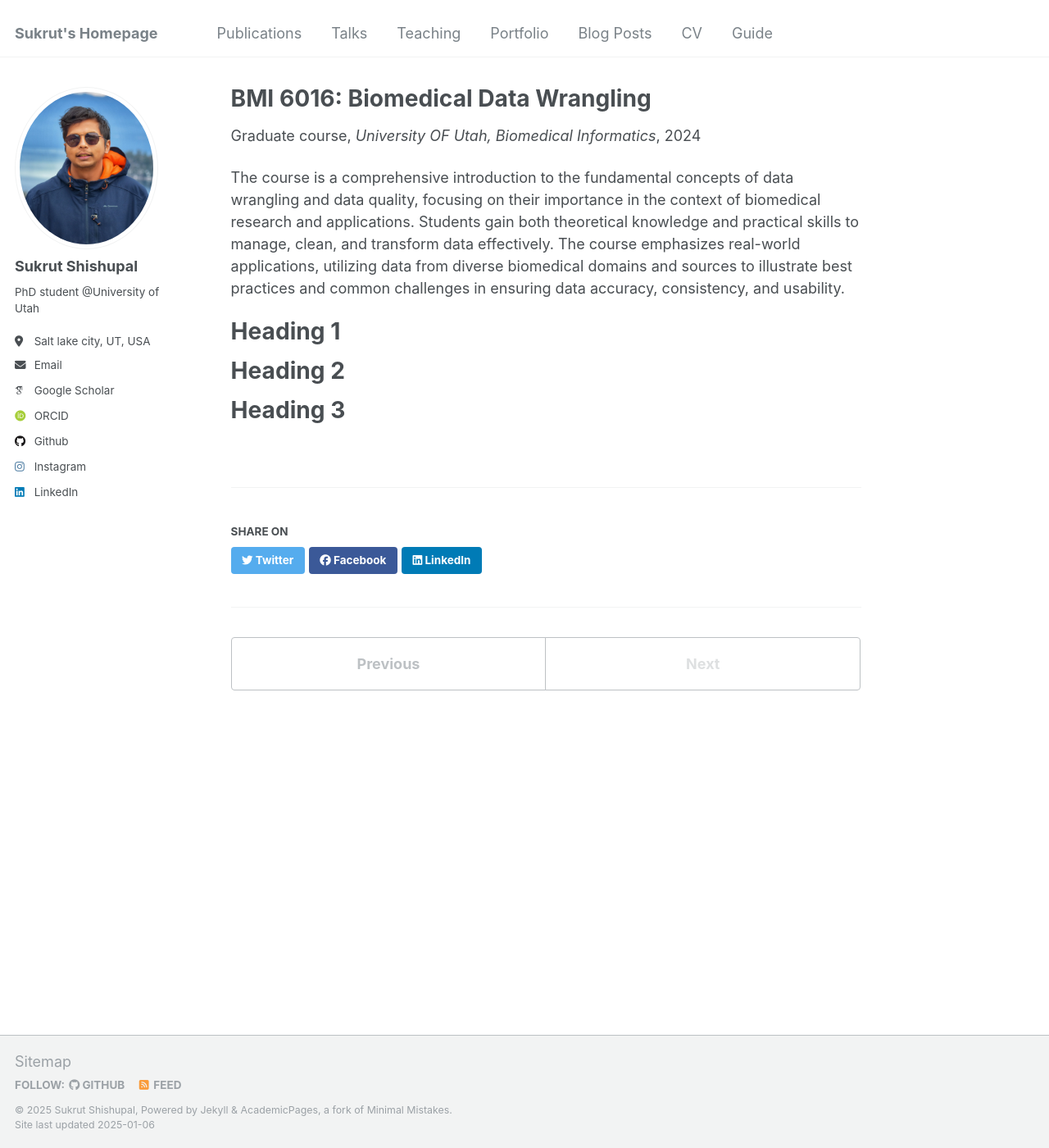
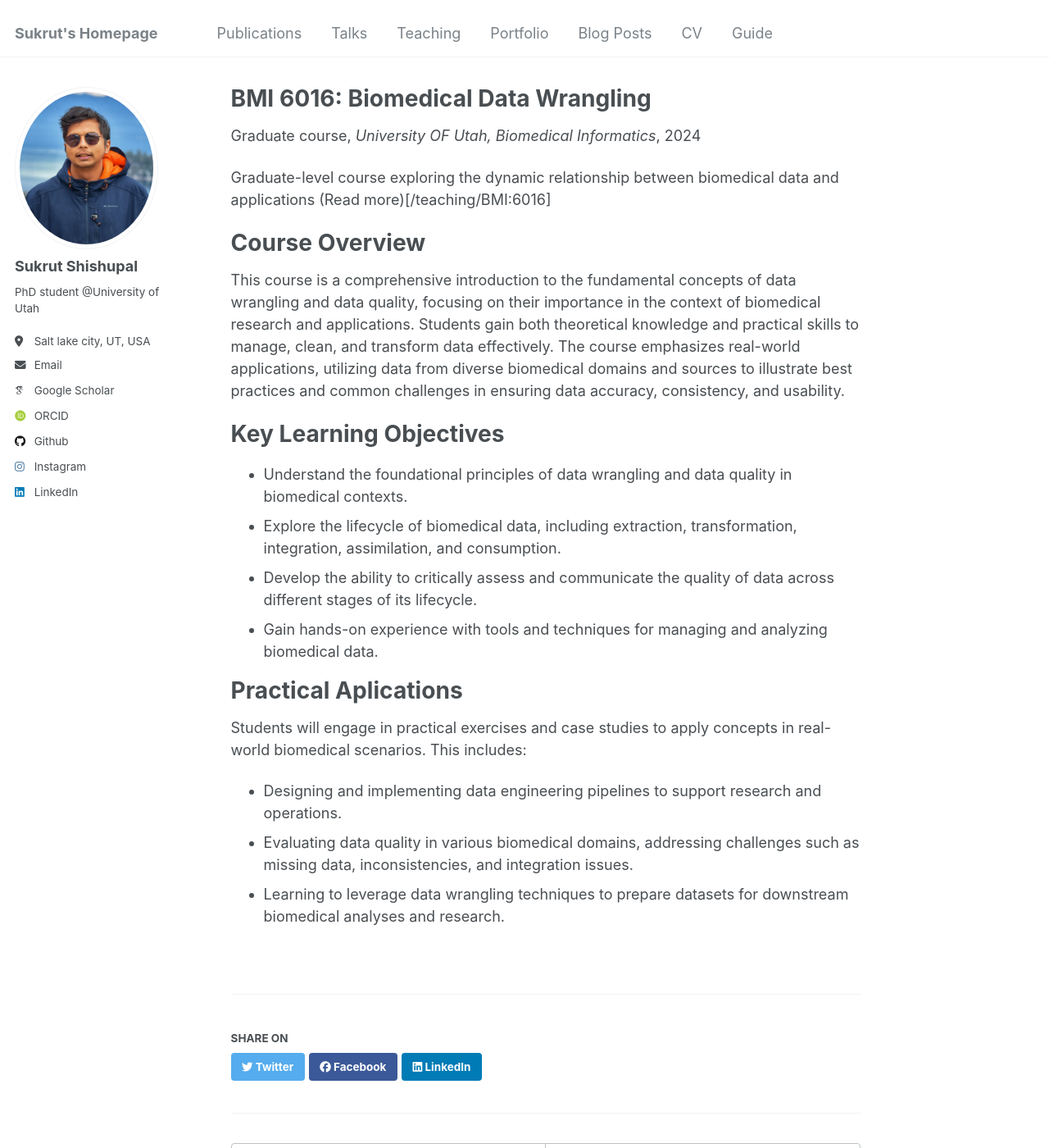
Before and after one commit to sukrut-shishupal/sukrut.shishupal.github.io, a Jekyll site: the page built from _teaching/BMI6016.md, in a window 1280 px wide and 1400 px high. Shown: the whole window at 82% size. Built offline with Jekyll 4.4.1, drawn with Linux system fonts in a browser that asks for light colours; some web fonts are replaced.

Commit message:
Update BMI6016.md

```diff
--- a/_teaching/BMI6016.md
+++ b/_teaching/BMI6016.md
@@ -8,13 +8,24 @@ date: January 01, 2024
 location: "Salt Lake City, USA"
 ---
 
-The course is a comprehensive introduction to the fundamental concepts of data wrangling and data quality, focusing on their importance in the context of biomedical research and applications. Students gain both theoretical knowledge and practical skills to manage, clean, and transform data effectively. The course emphasizes real-world applications, utilizing data from diverse biomedical domains and sources to illustrate best practices and common challenges in ensuring data accuracy, consistency, and usability.
+Graduate-level course exploring the dynamic relationship between biomedical data and applications (Read more)[/teaching/BMI:6016]
 
-Heading 1
+Course Overview
 ======
+This course is a comprehensive introduction to the fundamental concepts of data wrangling and data quality, focusing on their importance in the context of biomedical research and applications. Students gain both theoretical knowledge and practical skills to manage, clean, and transform data effectively. The course emphasizes real-world applications, utilizing data from diverse biomedical domains and sources to illustrate best practices and common challenges in ensuring data accuracy, consistency, and usability.
 
-Heading 2
+
+Key Learning Objectives
 ======
+- Understand the foundational principles of data wrangling and data quality in biomedical contexts.
+- Explore the lifecycle of biomedical data, including extraction, transformation, integration, assimilation, and consumption.
+- Develop the ability to critically assess and communicate the quality of data across different stages of its lifecycle.
+- Gain hands-on experience with tools and techniques for managing and analyzing biomedical data.
 
-Heading 3
+Practical Aplications
 ======
+Students will engage in practical exercises and case studies to apply concepts in real-world biomedical scenarios. This includes:
+
+- Designing and implementing data engineering pipelines to support research and operations.
+- Evaluating data quality in various biomedical domains, addressing challenges such as missing data, inconsistencies, and integration issues.
+- Learning to leverage data wrangling techniques to prepare datasets for downstream biomedical analyses and research.
```
